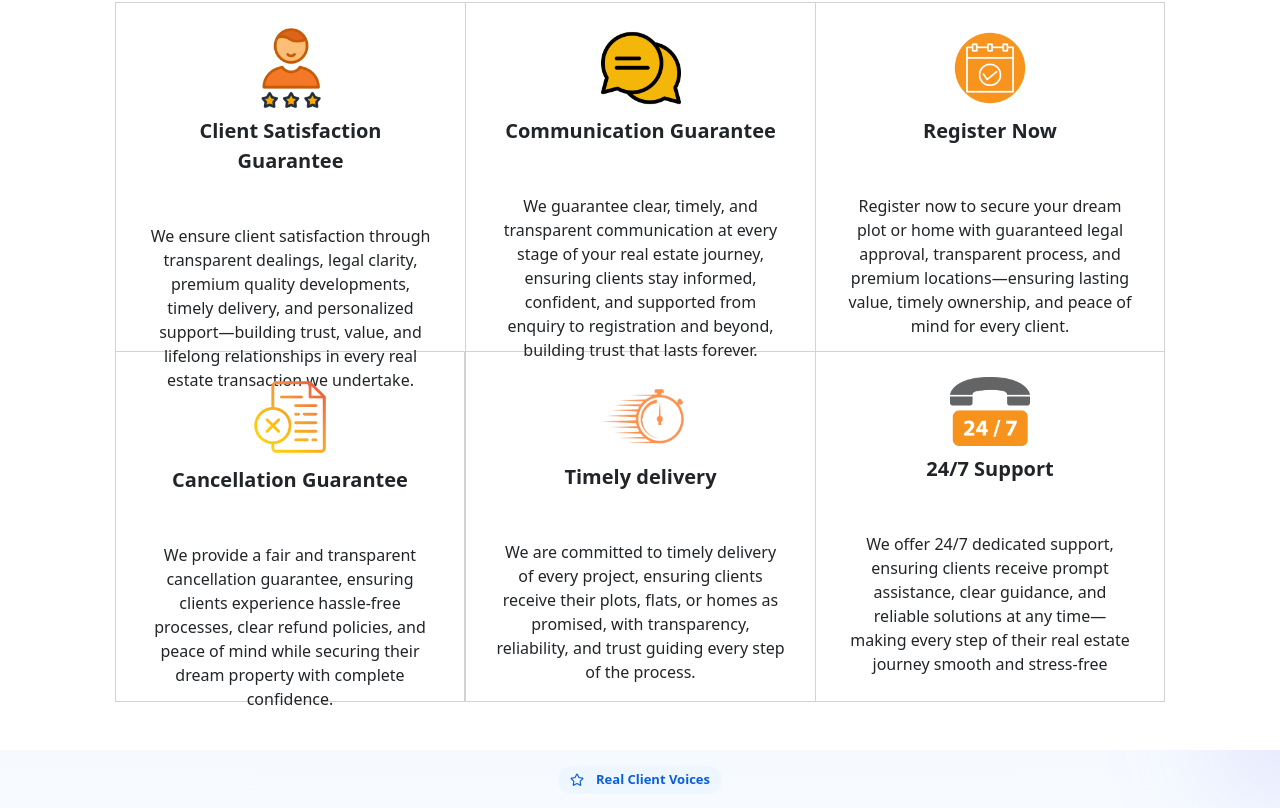
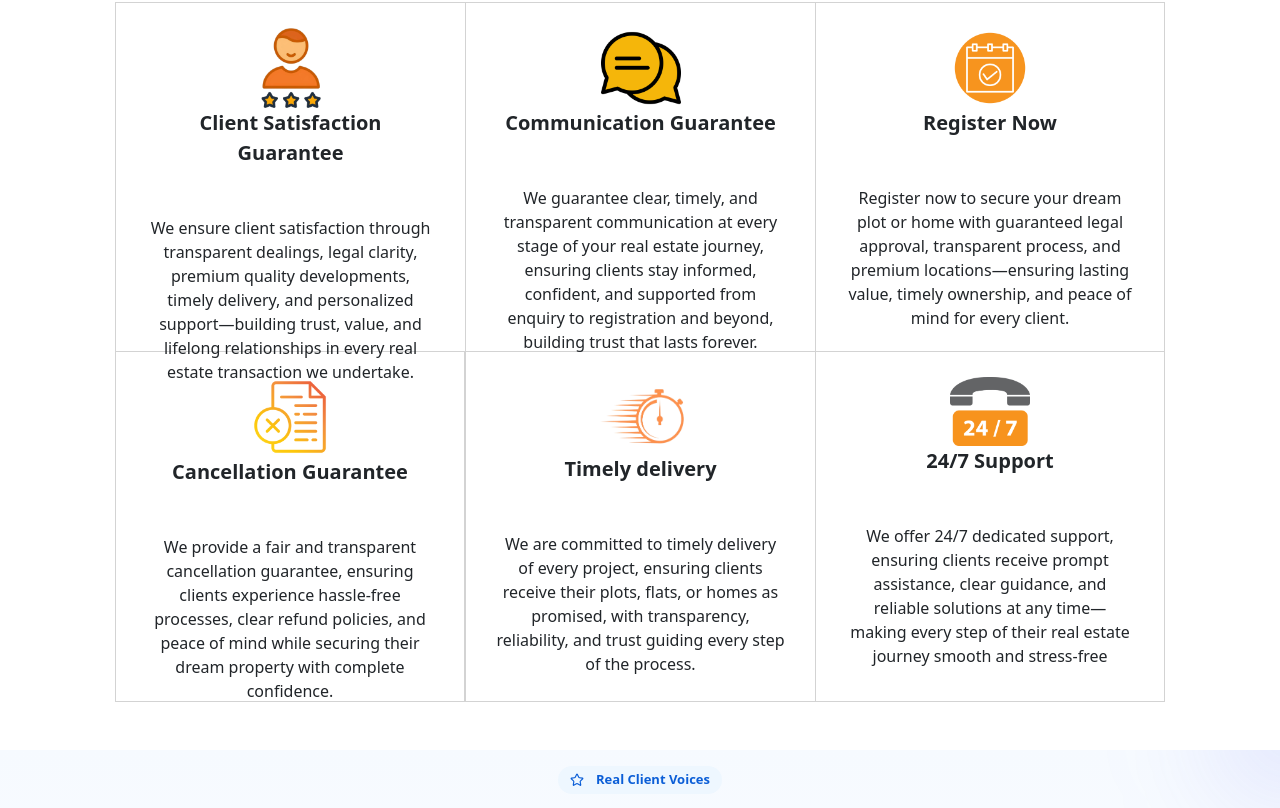
Before and after one commit to rathnabhoomidevelopers-art/rbd-frontend, a React (Create React App) app: page / in a window 1280 px wide. Shown: the part 4774-5582 px from the top of the page. Built offline with nearby package versions, Linux system fonts and the light colour scheme; no server answers.

Commit message:
updated the alignment

```diff
--- a/src/components/Home/rbd.css
+++ b/src/components/Home/rbd.css
@@ -398,8 +398,7 @@ footer .map-container .maps{
   display:flex;
   justify-content:center;
   align-items:center;
-  margin-bottom:8px;           /* small breathing room below icon */
-  height:auto;                 /* let it size naturally */
+  height:auto;
 }
 .element-service-guarantee .card-header img{
   display:block;
```
